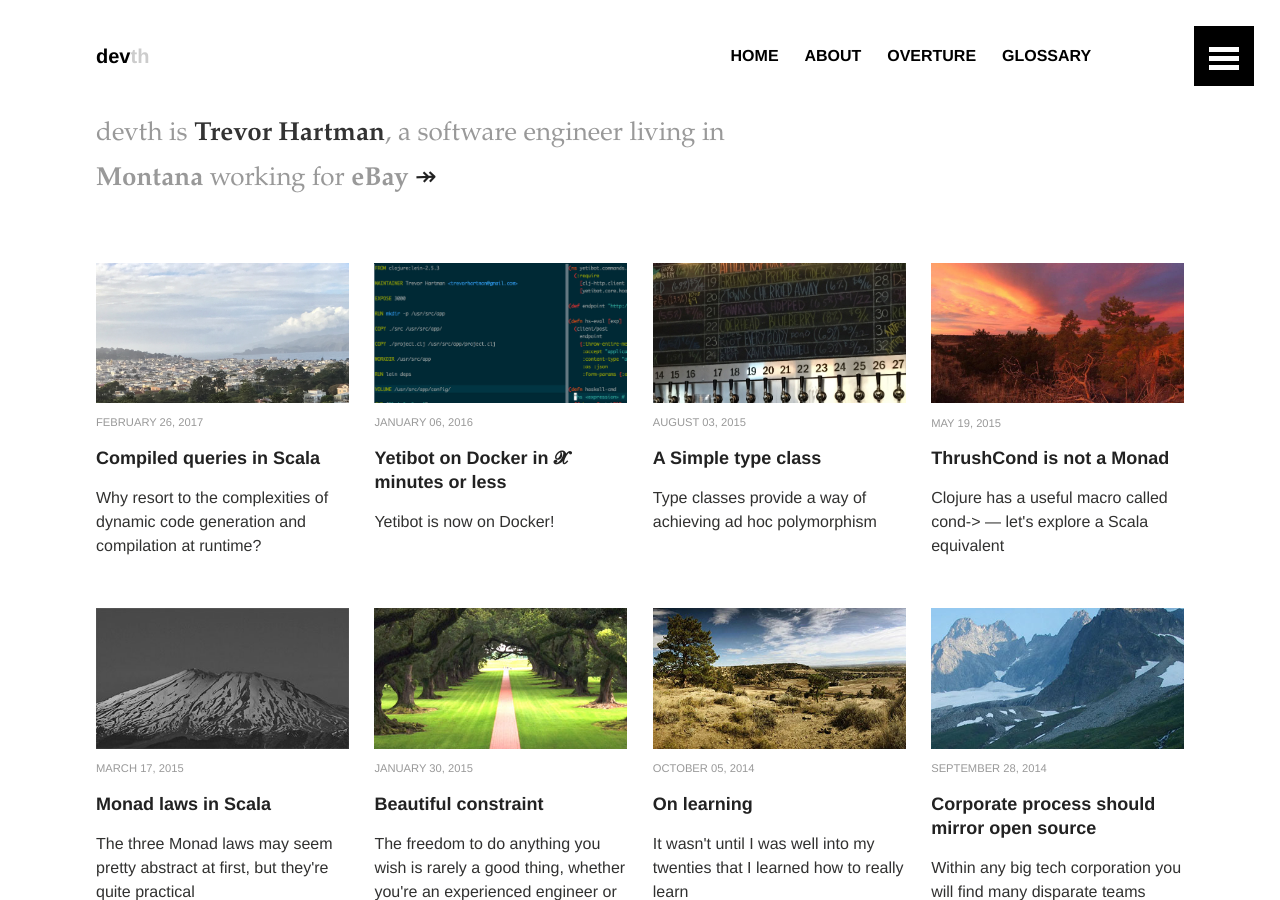
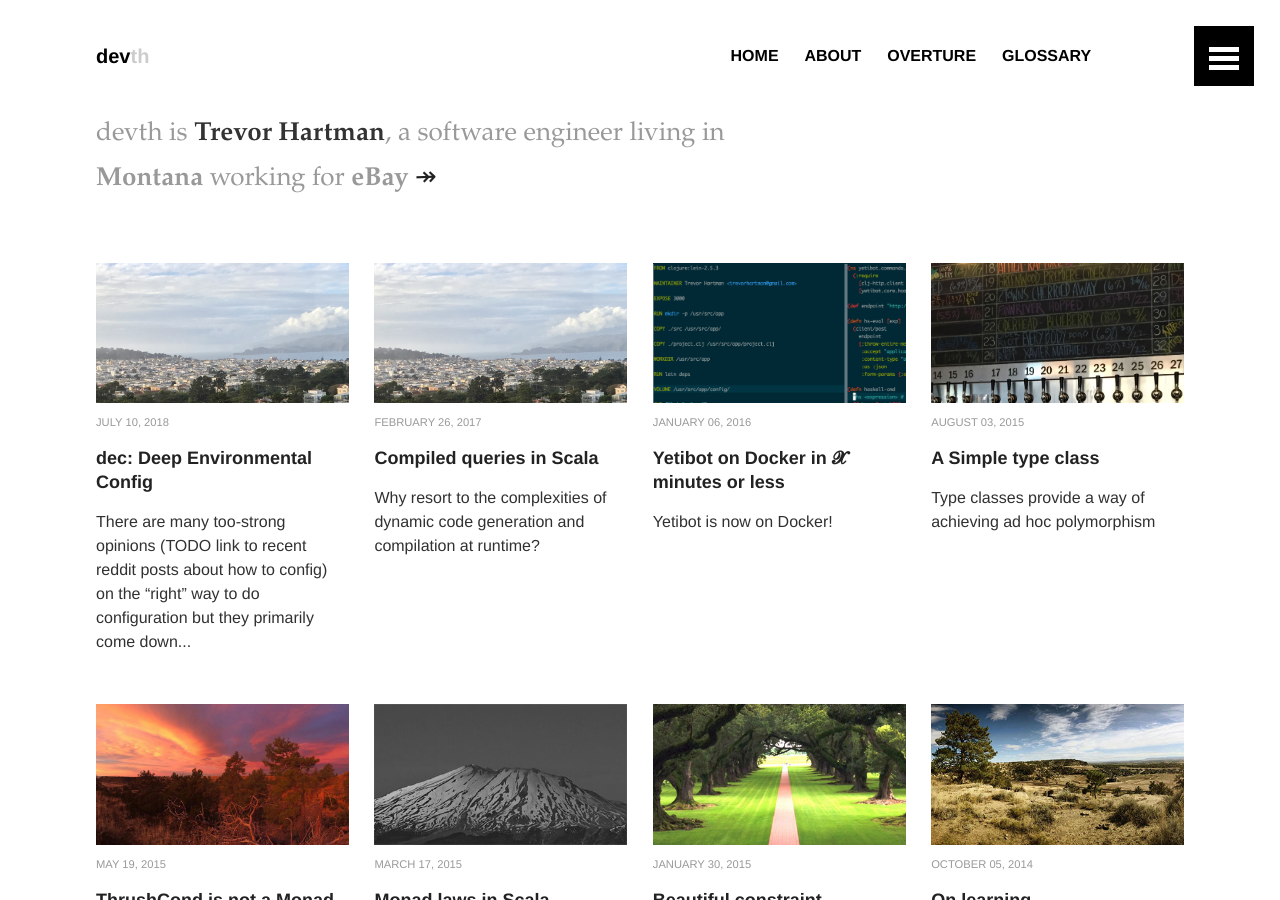
Before and after one commit to devth/devth.github.com, a Jekyll site: the page built from index.md, in a window 1280 px wide and 900 px high. Built offline with Jekyll 4.4.1, drawn with Linux system fonts in a browser that asks for light colours; some of the changed lines change nothing that is shown.

Commit message:
Update dec

````diff
--- a/_posts/2018-07-10-dec-deep-environmental-config.md
+++ b/_posts/2018-07-10-dec-deep-environmental-config.md
@@ -3,7 +3,7 @@ layout: article
 title: "dec: Deep Environmental Config"
 categories: config
 comments: true
-published: false
+published: true
 toc: true
 image:
   feature: compiled-queries-feature.jpg
@@ -15,8 +15,7 @@ There are many too-strong opinions (TODO link to recent reddit posts about how
 to config) on the "right" way to do configuration but they primarily come down
 to three options:
 
-1. flat files in some predetermined format like JSON, YAML, properties files,
-   EDN, etc.
+1. flat files in some known format like JSON, YAML, properties files, EDN, etc.
 1. environment variables
 1. config from a data store (which ironically requires separate initial config
    in one of the above two methods in order to access the data store)
@@ -43,7 +42,7 @@ A few modern examples of systems that work this way today include:
 
 ## Symmetry
 
-A problem that immediately comes to light once you say that any individual value
+A problem that immediately comes to light once we say that any individual value
 can be configured by either or both of two mechanisms is the difference between
 flat files and env vars:
 
@@ -52,24 +51,54 @@ flat files and env vars:
   primitive and collection types like strings, numbers, booleans, arrays and
   maps
 
-Because of these inbuilt significant structural differences we need a
-translation layer between KV pair and tree. If we adopt this single constraint
-the translation layer becomes easy to express:
+Because of these intrinsic significant structural differences we need a
+translation layer between KV pair and tree. If we adopt a single constraint the
+translation layer becomes simpler to express: **All leafs in the tree are
+strings.**
 
-1. All values are strings.
-
-The implication is that your system must parse the string to obtain its expected
-format.
+The implication is that our system which consumes the config must parse the
+string to obtain its expected format.
 
 ## dec: Deep Environmental Config
 
-`dec` is a tiny library that embraces this constraint and provides an
-`explode` function to transform env var KV pairs into an expected shape with
-symmetry to an equivalent EDN structure.
+[dec](https://github.com/devth/dec) is a tiny library that embraces this
+constraint and provides an `explode` function to transform env var KV pairs into
+an expected shape equivalent to a potentially deep EDN structure.
+
+The following configurations are equivalent from the perspective of [new lib
+that consumes dec]:
+
+```bash
+MY_DB_PORT=4567
+MY_DB_HOST=database
+MY_URL=https://my-system/
+```
+
+```clojure
+{:my
+ {:db {:port "4567" :host "database}
+  :url "https://my-system"}}
+```
+
+Notice how trees are serialized into KV pairs with a simple `_` delimiter. (The
+delimiter is customizable in `dec` but `_` is the default.)
+
+Similarly, arrays can be represented:
+
+```bash
+MY_SERVER_0_HOST=serverA
+MY_SERVER_1_HOST=serverB
+```
+
+```clojure
+{:my
+ {:server [{:host "serverA"} {:host "serverB}]}}
+```
 
 TODO: should a library actually slurp the config and munge the two mechanisms?
 Maybe it also bakes in environ?
 Prefix handling is slightly tricky.
+Bake in clojure.spec validation logic and helpers
 
 Currently part of yetibot.core
 [here](https://github.com/yetibot/yetibot.core/blob/4b607726bae926de31a48bb8a05e7345a8668484/src/yetibot/core/config.clj#L19-L47):
@@ -83,14 +112,50 @@ the strings into actual expected type.
 Building a configuration schema into config consumers has some other nice
 properties, particularly when using clojure.spec:
 
-- Validate config at runtime with precise error messaging describing the exact
-  location of invalid config and expected values
+- Validate expected shape of config at runtime with precise error messaging
+  describing the exact location of invalid config and expected values
 - Generate config example structures from schema in any format (e.g. the full
   list of supported env vars or EDN tree)
-- Guarantee of correct config shape
 
-## Use case: Yetibot
+## In the wild
 
-There's one other system that adopts these constraints and demonstrates how
-`dec` can be used: Yetibot. Check it out at
-[https://yetibot.com](https://yetibot.com)!
+To demonstrate we can look at [Yetibot](https://yetibot.com), an open source
+chat bot written in Clojure that embraces the above concepts.
+
+Yetibot can be configured via env, edn, or a combination of both. For example, a
+minimal Yetibot config might be:
+
+```bash
+YB_ADAPTERS_MYSLACK_TYPE=Slack
+YB_ADAPTERS_MYSLACK_TOKEN=xoxb-my-token
+YB_DB_URL=postgresql://yetibot:yetibot@postgres:5432/yetibot
+```
+
+Yetibot expects all env vars to be either prefixed by `YB` or `YETIBOT`, thus
+the following is equivalent:
+
+```bash
+YETIBOT_ADAPTERS_MYSLACK_TYPE=Slack
+YETIBOT_ADAPTERS_MYSLACK_TOKEN=xoxb-my-token
+YETIBOT_DB_URL=postgresql://yetibot:yetibot@postgres:5432/yetibot
+```
+
+And since it uses `dec`, an edn file is also equivalent:
+
+```clojure
+{:yetibot
+ {:adapters {:myslack {:type "Slack" :token "xoxb-my-token"}}
+  :db {:url "postgresql://yetibot:yetibot@postgres:5432/yetibot"}}}
+```
+
+Note that `edn` isn't a requirement; anything that can be parsed into Clojure
+collections would be equivalent.
+
+## Conclusion
+
+There are known pros and cons to both approaches. A system should not perscribe
+which sets of constraints to adopt, but instead allow consumers to weigh their
+own tradeoffs and allow them to run things however they want.
+
+By adopting a simple constraint and providing a very small library we can
+support this.
````
